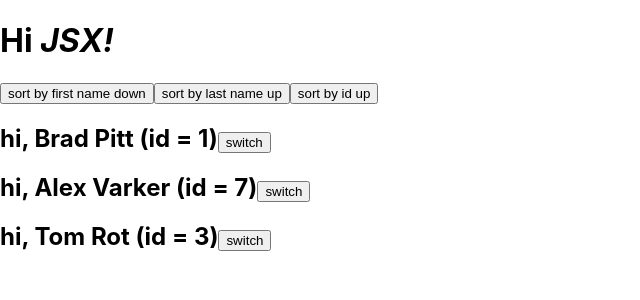
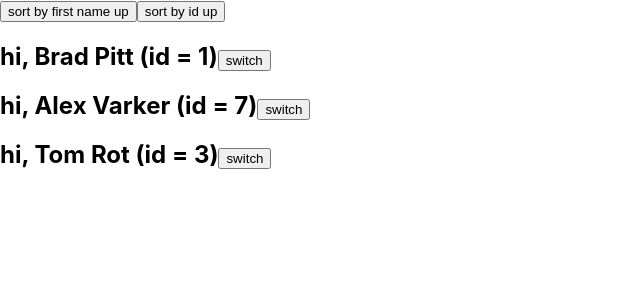
Before and after one commit to OksanaCoder/freshcode-react-start, a React (Create React App) app: page / in a window 1280 px wide. Shown: the top 300 px of the page, without its empty margins (0-640 px from the left). Built offline with nearby package versions, Linux system fonts and the light colour scheme.

Commit message:
add CiaoSort section and pass func as props

```diff
--- a/src/App.js
+++ b/src/App.js
@@ -1,6 +1,7 @@
 import { Component } from "react";
 import "./App.css";
 import CiaoList from "./components/CiaoList";
+import CiaoSort from "./components/CiaoSort";
 import Hello from "./components/Hello";
 
 class App extends Component {
@@ -26,8 +27,7 @@ class App extends Component {
       ],
       isSortIdUp: true,
       //стан для фіксування порядку сортування за іменем
-      isSortFirstNameUp: true,
-      isSortUsersByLastName: true
+      isSortFirstNameUp: true
     };
   }
 
@@ -45,23 +45,7 @@ class App extends Component {
     });
     this.setState({ users: newUsers, isSortFirstNameUp: !isSortFirstNameUp });
   };
-  sortUsersByLasttName = () => {
-    const { users, isSortUsersByLastName } = this.state;
-    const newUsers = JSON.parse(JSON.stringify(users));
-    newUsers.sort((a, b) => {
-      if (a.lastName > b.lastName) {
-        return isSortUsersByLastName ? 1 : -1;
-      }
-      if (a.firstName < b.firstName) {
-        return isSortUsersByLastName ? -1 : 1;
-      }
-      return 0;
-    });
-    this.setState({
-      users: newUsers,
-      isSortUsersByLastName: !isSortUsersByLastName
-    });
-  };
+
   sortUsersById = () => {
     const { users, isSortIdUp } = this.state;
     const newUsers = JSON.parse(JSON.stringify(users));
@@ -75,23 +59,19 @@ class App extends Component {
   };
 
   render() {
-    const { users, isSortIdUp, sortUsersByFirstName, isSortUsersByLastName } =
-      this.state;
+    const { users, isSortIdUp, isSortFirstNameUp } = this.state;
     return (
       <>
-        <Hello />
-        <div>
-          {/* додати кнопку, яка виконує сортування за іменем */}
-          <button onClick={this.sortUsersByFirstName}>
-            sort by first name {sortUsersByFirstName ? "up" : "down"}
-          </button>
-          <button onClick={this.sortUsersByLasttName}>
-            sort by last name {isSortUsersByLastName ? "up" : "down"}
-          </button>
-          <button onClick={this.sortUsersById}>
-            sort by id {isSortIdUp ? "up" : "down"}
-          </button>
-        </div>
+        {/* <Hello /> */}
+
+        {/* додати кнопку, яка виконує сортування за іменем */}
+        <CiaoSort
+          sortUsersByFirstName={this.sortUsersByFirstName}
+          isSortIdUp={isSortIdUp}
+          isSortFirstNameUp={isSortFirstNameUp}
+          sortUsersById={this.sortUsersById}
+        />
+
         <CiaoList users={users} />
       </>
     );
--- /dev/null
+++ b/src/components/CiaoSort/index.jsx
@@ -0,0 +1,18 @@
+import React from "react";
+
+const CiaoSort = (props) => {
+  const { sortUsersByFirstName, isSortFirstNameUp, sortUsersById, isSortIdUp } =
+    props;
+  return (
+    <div>
+      <button onClick={sortUsersByFirstName}>
+        sort by first name {isSortFirstNameUp ? "up" : "down"}
+      </button>
+      <button onClick={sortUsersById}>
+        sort by id {isSortIdUp ? "up" : "down"}
+      </button>
+    </div>
+  );
+};
+
+export default CiaoSort;
```
